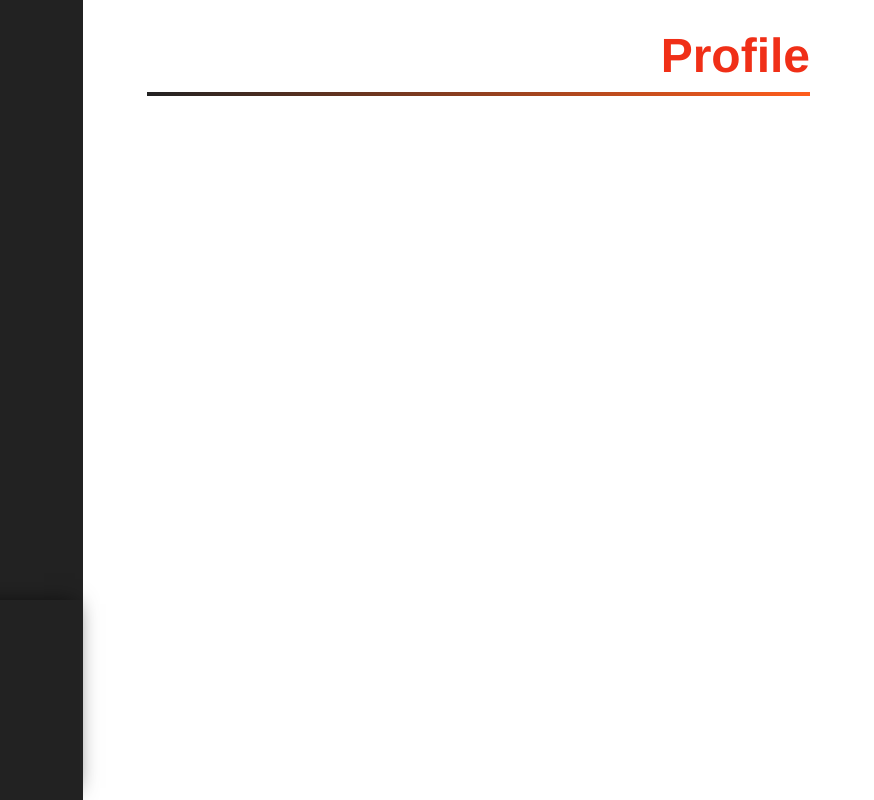
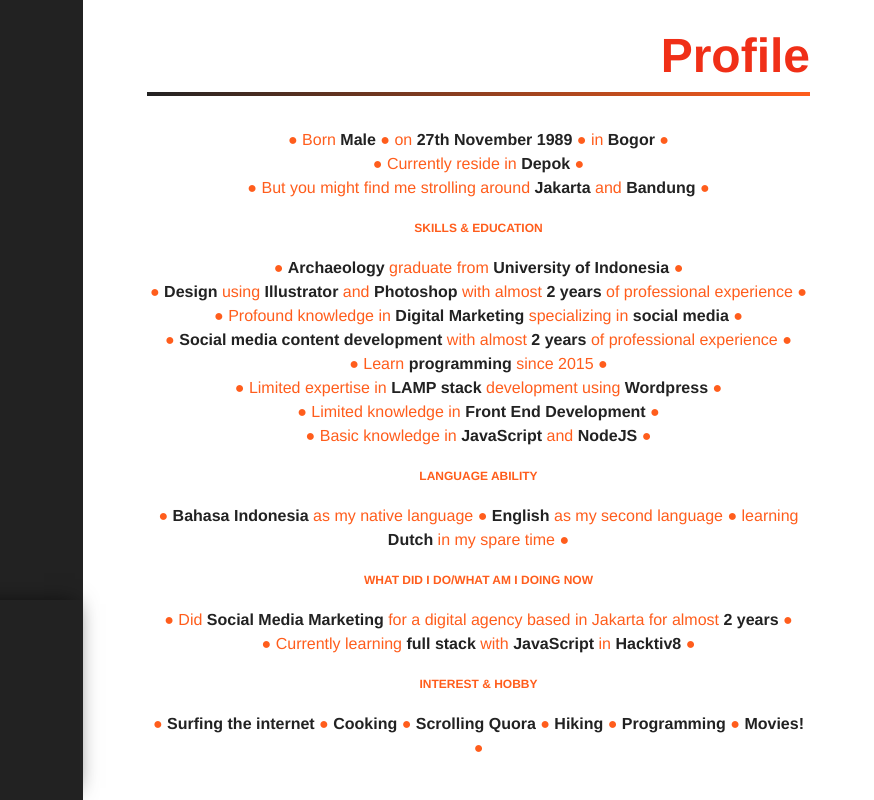
Before and after one commit to sirnobrain/sirnobrain.github.io, a plain HTML site: page profile.html in a window 1280 px wide. Shown: the full height of the page, 406-1280 px from the left. Drawn offline with Linux system fonts and the light colour scheme.

Commit message:
add content for profile page, modify style.css and README

```diff
--- a/css/style.css
+++ b/css/style.css
@@ -237,3 +237,21 @@
 	width: 100%;
 	margin-top: 32px;
 }
+#profile-info h4 {
+	color: #222;
+	text-align: center;
+	font-weight: bold;
+	font-size: 12px;
+	line-height: 24px;
+	color: #FF5D1C;
+	margin: 16px 0;
+}
+#profile-info p {
+	line-height: 24px;
+	color: #FF5D1C;
+	text-align: center;
+}
+#profile-info p span {
+	font-weight: bold;
+	color: #222;
+}
--- a/profile.html
+++ b/profile.html
@@ -42,7 +42,37 @@
 				<h3>Profile</h3>
 				<div class="horizontal-line"></div>
 			</div>
-			<div class="page-sections" id="profile-page"></div>
+			<div class="page-sections" id="profile-page">
+				<div id="profile-info">
+					<p>&#9679; Born <span>Male</span> &#9679; on <span>27th November 1989</span> &#9679; in <span>Bogor</span> &#9679;</p>
+					<p>&#9679; Currently reside in <span>Depok</span> &#9679;</p>
+					<p>&#9679; But you might find me strolling around <span>Jakarta</span> and <span>Bandung</span> &#9679;</p>
+					<h4>SKILLS & EDUCATION</h4>
+					<p>
+						&#9679; <span>Archaeology</span> graduate from <span>University of Indonesia</span> &#9679; <br>
+						&#9679; <span>Design</span> using <span>Illustrator</span> and <span>Photoshop</span> with almost <span>2 years</span> of professional experience &#9679; <br>
+						&#9679; Profound knowledge in <span>Digital Marketing</span> specializing in <span>social media</span> &#9679; <br>
+						&#9679; <span>Social media content development</span> with almost <span>2 years</span> of professional experience &#9679; <br>
+						&#9679; Learn <span>programming</span> since 2015 &#9679;  <br>
+						&#9679; Limited expertise in <span>LAMP stack</span> development using <span>Wordpress</span> &#9679;<br>
+						&#9679; Limited knowledge in <span>Front End Development</span> &#9679; <br>
+						&#9679; Basic knowledge in <span>JavaScript</span> and <span>NodeJS</span> &#9679; <br>
+					</p>
+					<h4>LANGUAGE ABILITY</h4>
+					<p>
+						&#9679; <span>Bahasa Indonesia</span> as my native language &#9679; <span>English</span> as my second language &#9679; learning <span>Dutch</span> in my spare time &#9679;
+					</p>
+					<h4>WHAT DID I DO/WHAT AM I DOING NOW</h4>
+					<p>
+						&#9679; Did <span>Social Media Marketing</span> for a digital agency based in Jakarta for almost <span>2 years</span> &#9679; <br>
+						&#9679; Currently learning <span>full stack</span> with <span>JavaScript</span> in <span>Hacktiv8</span> &#9679;
+					</p>
+					<h4>INTEREST & HOBBY</h4>
+					<p>
+						&#9679; <span>Surfing the internet</span> &#9679; <span>Cooking</span> &#9679; <span>Scrolling Quora</span> &#9679; <span>Hiking</span> &#9679; <span>Programming</span> &#9679; <span>Movies!</span> &#9679;
+					</p>
+				</div>
+			</div>
 		</div>
 	</div>
 </body>
```
Also changed, not shown: 1 other file.
